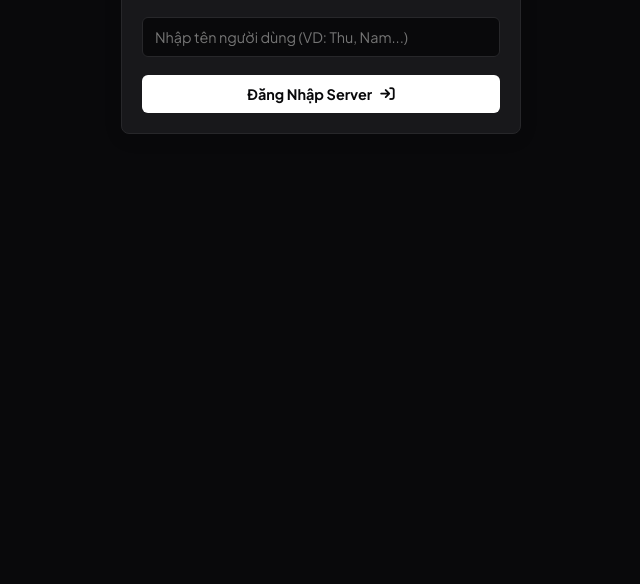
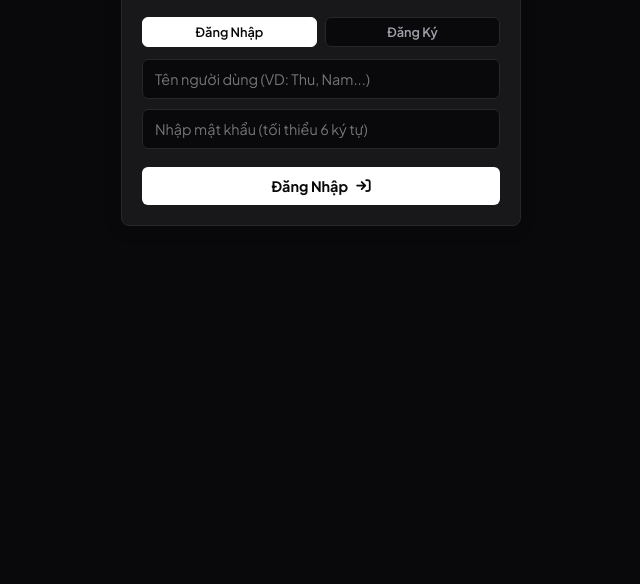
Before and after one commit to sangle422005-commits/he-thong-lich-lam-, a website: page index.html in a window 1280 px wide. Shown: the part 216-800 px from the top of the page, without its empty margins (319-959 px from the left). Drawn offline with nearby package versions, Linux system fonts and the light colour scheme.

Commit message:
Update index.html

```diff
--- a/index.html
+++ b/index.html
@@ -235,18 +235,26 @@
 </head>
 <body>
 
-    <!-- USER LOGIN -->
+    <!-- USER LOGIN / REGISTER -->
     <div class="login-wrapper" id="login-wrapper">
         <div class="fluent-card">
             <div class="login-header">
                 <i class="fa-solid fa-shield-halved"></i>
-                <h2>XÁC THỰC BẢO MẬT</h2>
-                <p style="color: var(--text-sub); font-size: 0.85rem;">Nhập danh tính để truy cập hệ thống server</p>
+                <h2 id="auth-title">XÁC THỰC BẢO MẬT</h2>
+                <p style="color: var(--text-sub); font-size: 0.85rem;" id="auth-sub">Nhập thông tin để truy cập hệ thống</p>
             </div>
+
+            <div style="display: flex; gap: 8px; margin-bottom: 12px;">
+                <button class="chart-btn active" id="tab-login-btn" onclick="switchAuthTab('login')" style="flex: 1;">Đăng Nhập</button>
+                <button class="chart-btn" id="tab-register-btn" onclick="switchAuthTab('register')" style="flex: 1;">Đăng Ký</button>
+            </div>
+
             <div class="input-form">
-                <input type="text" id="login-username" class="input-field" placeholder="Nhập tên người dùng (VD: Thu, Nam...)">
-                <button class="btn-add" style="margin-top: 8px;" onclick="handleLogin()">
-                    Đăng Nhập Server <i class="fa-solid fa-arrow-right-to-bracket"></i>
+                <input type="text" id="login-username" class="input-field" placeholder="Tên người dùng (VD: Thu, Nam...)">
+                <input type="password" id="login-password" class="input-field" placeholder="Nhập mật khẩu (tối thiểu 6 ký tự)">
+
+                <button class="btn-add" id="auth-submit-btn" style="margin-top: 8px;" onclick="handleAuthSubmit()">
+                    Đăng Nhập <i class="fa-solid fa-arrow-right-to-bracket"></i>
                 </button>
             </div>
         </div>
@@ -260,7 +268,7 @@
             <!-- ACCOUNT PANEL -->
             <div class="fluent-card user-panel">
                 <h2 id="welcome-title"><i class="fa-solid fa-circle-user" style="color: var(--accent-primary);"></i> Xin chào</h2>
-                <p>Hệ thống Server Quản lý Thời gian & Hiệu suất</p>
+                <p>Hệ thống Quản lý Thời gian & Hiệu suất</p>
                 <button class="btn-logout" onclick="handleLogout()"><i class="fa-solid fa-right-from-bracket"></i> Đăng xuất</button>
             </div>
 
@@ -476,6 +484,7 @@
         let currentPeriod = 'week';
         let perfChart = null;
         let currentTheme = 'dark';
+        let authMode = 'login'; // 'login' or 'register'
 
         let alertedTasks = {};
         let currentDetailTaskId = null;
@@ -512,6 +521,61 @@
             startClockLoop();
             renderIconPicker();
         };
+
+        /* AUTHENTICATION TAB & SUBMISSION HANDLERS */
+        function switchAuthTab(mode) {
+            authMode = mode;
+            const loginBtn = getDom('tab-login-btn');
+            const regBtn = getDom('tab-register-btn');
+            const submitBtn = getDom('auth-submit-btn');
+            const subTitle = getDom('auth-sub');
+
+            if (mode === 'login') {
+                loginBtn.classList.add('active');
+                regBtn.classList.remove('active');
+                submitBtn.innerHTML = 'Đăng Nhập <i class="fa-solid fa-arrow-right-to-bracket"></i>';
+                subTitle.innerText = 'Nhập thông tin để truy cập hệ thống';
+            } else {
+                regBtn.classList.add('active');
+                loginBtn.classList.remove('active');
+                submitBtn.innerHTML = 'Tạo Tài Khoản <i class="fa-solid fa-user-plus"></i>';
+                subTitle.innerText = 'Tạo tài khoản mới để lưu trữ dữ liệu';
+            }
+        }
+
+        async function handleAuthSubmit() {
+            const username = getDom('login-username').value.trim();
+            const password = getDom('login-password').value;
+
+            if (!username || !password) {
+                alert('Vui lòng nhập đầy đủ tên người dùng và mật khẩu!');
+                return;
+            }
+
+            const endpoint = authMode === 'login' ? '/api/login' : '/api/register';
+
+            try {
+                const res = await fetch(endpoint, {
+                    method: 'POST',
+                    headers: { 'Content-Type': 'application/json' },
+                    body: JSON.stringify({ username, password })
+                });
+
+                const data = await res.json();
+
+                if (res.ok) {
+                    currentUser = data.username;
+                    sessionStorage.setItem('logged_in_user', currentUser);
+                    getDom('login-username').value = '';
+                    getDom('login-password').value = '';
+                    checkAuth();
+                } else {
+                    alert(data.error || 'Thao tác thất bại!');
+                }
+            } catch (err) {
+                alert('Không thể kết nối đến Server Render!');
+            }
+        }
 
         /* SERVER API CALLS */
         async function fetchUserData(username) {
@@ -594,31 +658,6 @@
             } else {
                 getDom('login-wrapper').style.display = 'flex';
                 getDom('main-wrapper').style.display = 'none';
-            }
-        }
-
-        async function handleLogin() {
-            const nameInput = getDom('login-username').value.trim();
-            if (!nameInput) { alert('Vui lòng nhập tên người dùng!'); return; }
-
-            try {
-                const res = await fetch('/api/login', {
-                    method: 'POST',
-                    headers: { 'Content-Type': 'application/json' },
-                    body: JSON.stringify({ username: nameInput })
-                });
-
-                if (res.ok) {
-                    const data = await res.json();
-                    currentUser = data.username;
-                    sessionStorage.setItem('logged_in_user', currentUser);
-                    getDom('login-username').value = '';
-                    checkAuth();
-                } else {
-                    alert('Lỗi đăng nhập server!');
-                }
-            } catch (err) {
-                alert('Không thể kết nối đến Server Render!');
             }
         }
 
```
